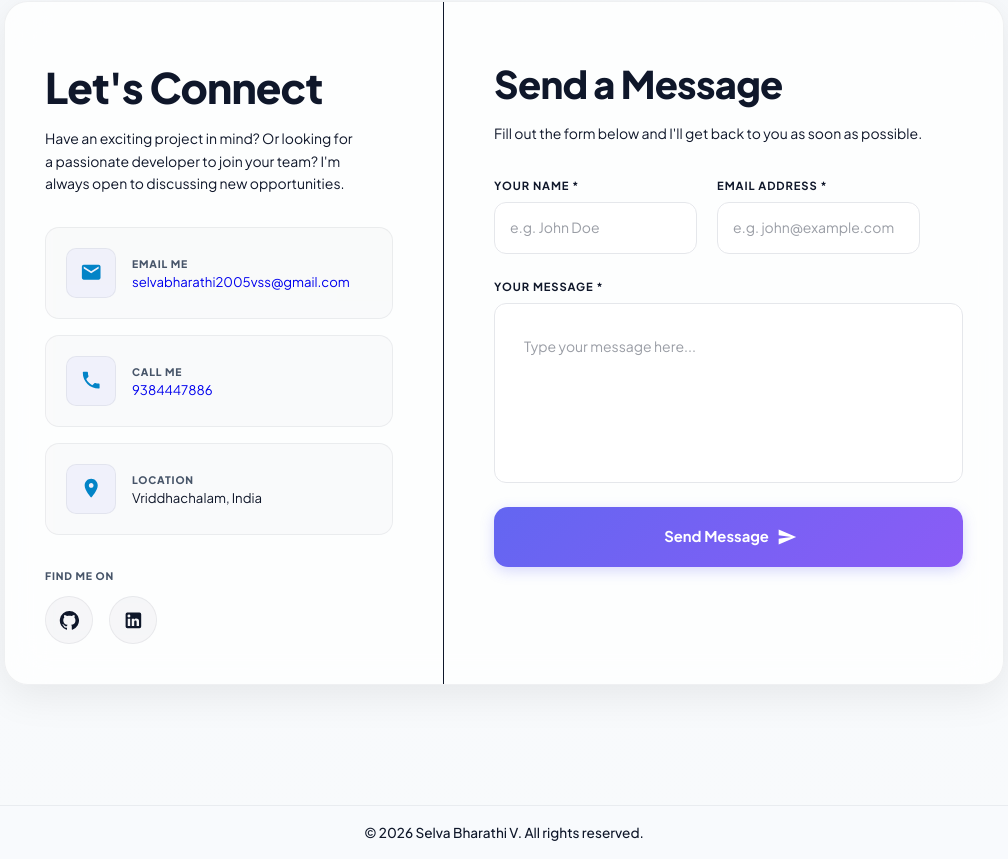
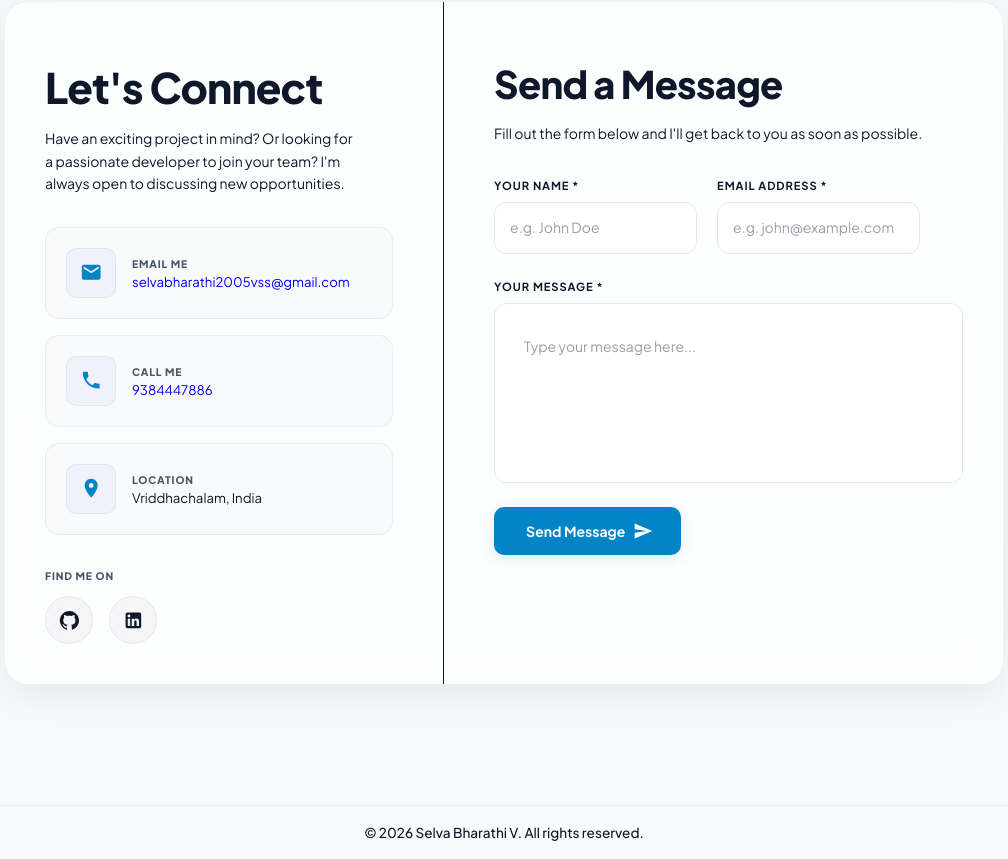
Before and after one commit to selva092005/Protfilo, a React (Vite) app: page / in a window 1280 px wide. Shown: the part 5903-6762 px from the top of the page, without its empty margins (136-1144 px from the left). Built offline with nearby package versions, Linux system fonts and the light colour scheme; a web font is replaced by a local one.

Commit message:
Updated contact form submit button size and styling to match design system

```diff
--- a/src/pages/Contact.jsx
+++ b/src/pages/Contact.jsx
@@ -568,41 +568,41 @@ export const Contact = () => {
               </Box>
 
               {/* Submit Button */}
-              {/* Submit Button */}
               <Button
                 type="submit"
                 variant="contained"
-                fullWidth
                 disabled={isSubmitting}
                 endIcon={!isSubmitting && <SendIcon sx={{ transition: 'transform 0.25s ease-in-out', fontSize: '1.1rem' }} />}
                 sx={{
-                  height: 60,
-                  borderRadius: '14px',
+                  alignSelf: 'flex-start',
+                  height: 48,
+                  px: 4,
+                  borderRadius: '10px',
                   textTransform: 'none',
                   fontWeight: '700',
-                  fontSize: '0.925rem',
-                  background: 'linear-gradient(135deg, #6366F1 0%, #8B5CF6 100%)',
-                  color: '#ffffff',
-                  boxShadow: '0 4px 14px rgba(99, 102, 241, 0.25)',
+                  fontSize: '0.875rem',
+                  bgcolor: 'primary.main',
+                  color: 'primary.contrastText',
+                  boxShadow: (theme) => `0 4px 14px ${theme.palette.primary.main}20`,
                   transition: 'all 0.25s ease-in-out',
                   '&:hover': {
-                    background: 'linear-gradient(135deg, #4f46e5 0%, #7c3aed 100%)',
-                    boxShadow: '0 6px 20px rgba(99, 102, 241, 0.4)',
-                    transform: 'translateY(-2px)',
+                    bgcolor: 'primary.dark',
+                    boxShadow: (theme) => `0 6px 20px ${theme.palette.primary.main}35`,
+                    transform: 'translateY(-1.5px)',
                     '& .MuiButton-endIcon': {
                       transform: 'translateX(4px)'
                     }
                   },
                   '&.Mui-disabled': {
-                    background: 'rgba(99, 102, 241, 0.45)',
-                    color: 'rgba(255, 255, 255, 0.7)'
+                    bgcolor: 'action.disabledBackground',
+                    color: 'text.disabled'
                   }
                 }}
               >
                 {isSubmitting ? (
                   <Stack direction="row" spacing={1.5} alignItems="center" justifyContent="center">
-                    <CircularProgress size={20} color="inherit" />
-                    <span>Sending Message...</span>
+                    <CircularProgress size={18} color="inherit" />
+                    <span>Sending...</span>
                   </Stack>
                 ) : (
                   'Send Message'
```
